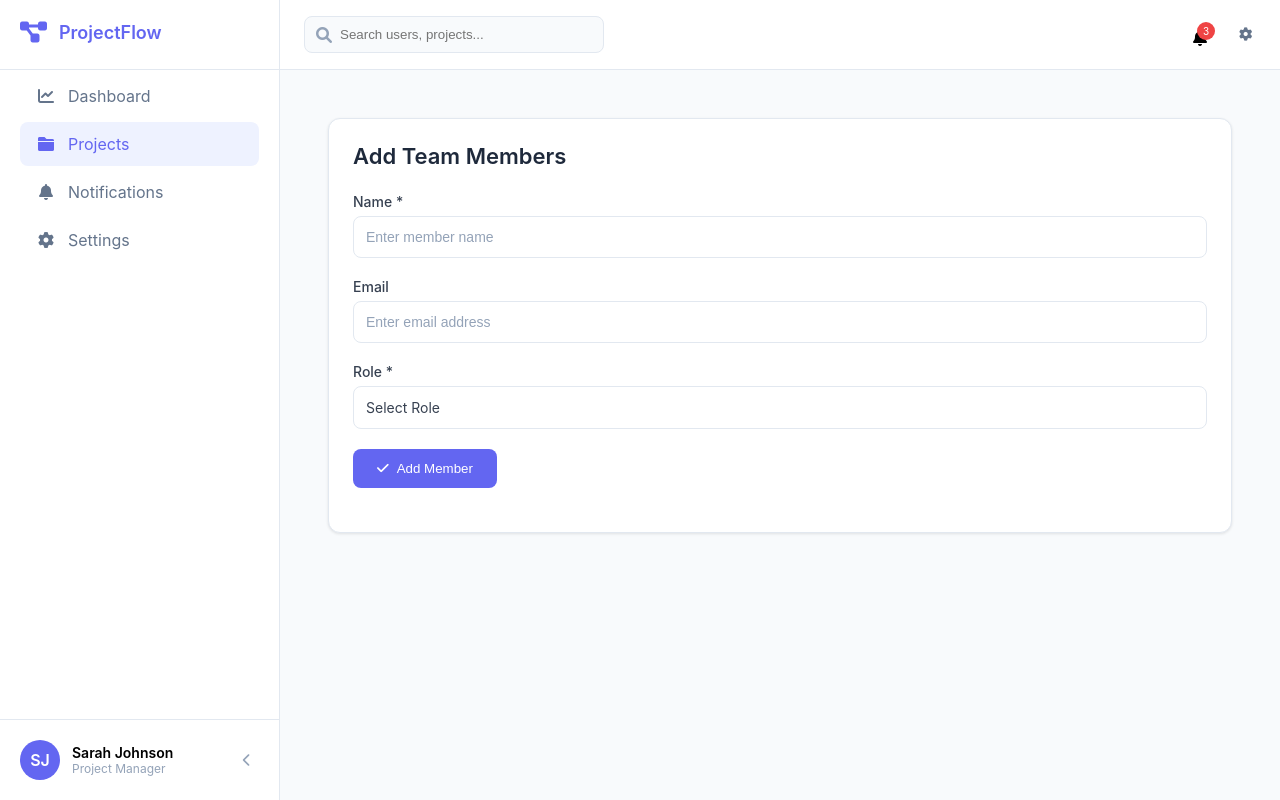
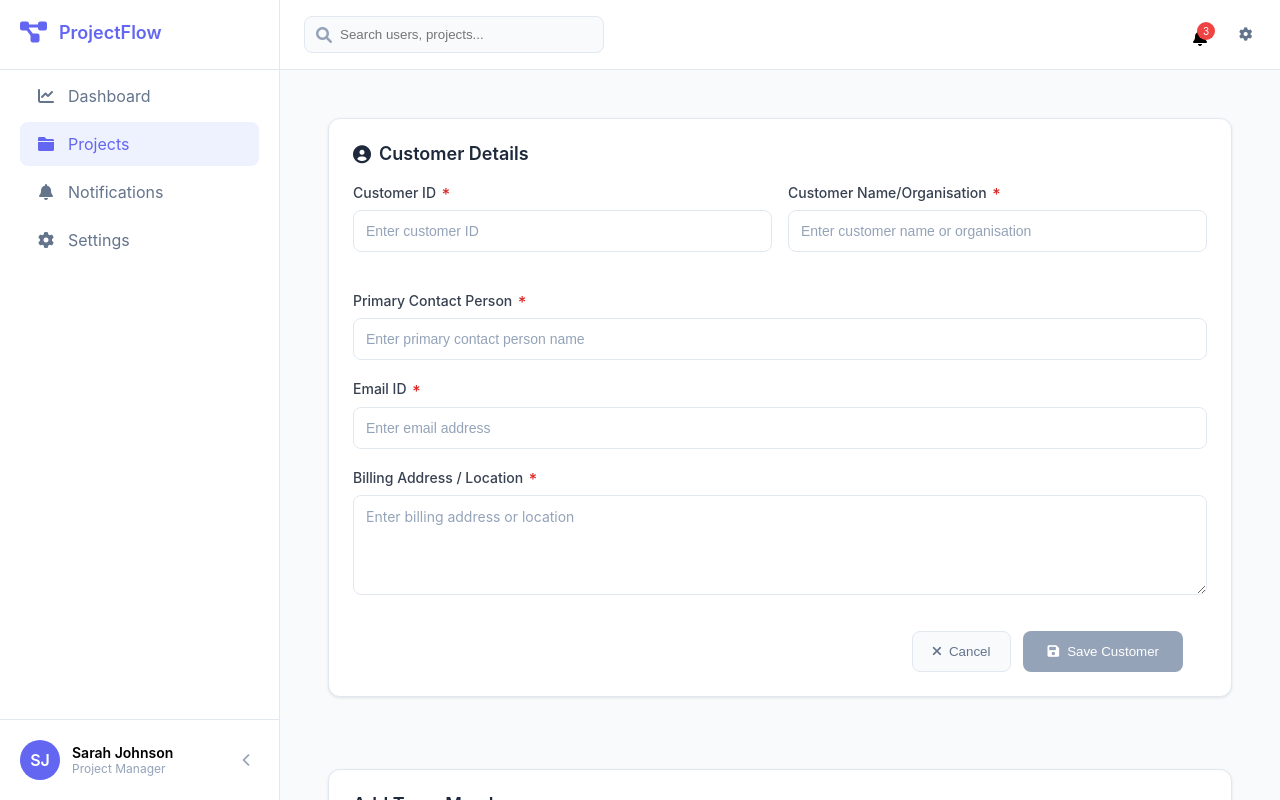
Before and after one commit to mohamednishanm/projectManagementAdminFrontEnd, an Angular app: page / in a window 1280 px wide. Shown: the top 800 px of the page. Built offline with nearby package versions, Linux system fonts and the light colour scheme.

Commit message:
cutomer add

```diff
--- a/src/app/add-team-members/add-team-members.css
+++ b/src/app/add-team-members/add-team-members.css
@@ -6,10 +6,10 @@
 }
 
 .page-title{
-    font-size: 22px;
+    font-size: 18px;
     font-weight: 600;
     color: #1e293b;
-    margin-bottom: 24px;
+    margin-bottom: 20px;
 }
 
 .form-section {
--- a/src/app/app.html
+++ b/src/app/app.html
@@ -3,6 +3,7 @@
     <div class="main-content">
         <app-header></app-header>
         <main class="content">
+            <app-customer></app-customer>
             <app-add-team-members></app-add-team-members>
             <router-outlet></router-outlet>
         </main>
--- a/src/app/app.routes.ts
+++ b/src/app/app.routes.ts
@@ -1,5 +1,4 @@
 
 import { Routes } from '@angular/router';
-import { Customer } from './customer/customer';
 
 export const routes: Routes = [];
--- a/src/app/app.ts
+++ b/src/app/app.ts
@@ -3,10 +3,11 @@ import { RouterOutlet } from '@angular/router';
 import { Header } from './header/header';
 import { Sidebar } from './sidebar/sidebar';
 import { AddTeamMembers } from './add-team-members/add-team-members';
+import { Customer } from './customer/customer';
 
 @Component({
   selector: 'app-root',
-  imports: [RouterOutlet, Header, Sidebar, AddTeamMembers],
+  imports: [RouterOutlet, Header, Sidebar, AddTeamMembers, Customer],
   templateUrl: './app.html',
   styleUrl: './app.css'
 })
--- a/src/app/customer/customer.html
+++ b/src/app/customer/customer.html
@@ -76,6 +76,18 @@
         ></textarea>
       </div>
     </form>
+
+    <!-- Form Actions -->
+    <div class="form-actions">
+      <button type="button" class="btn-secondary" (click)="onCancel()">
+        <i class="fas fa-times"></i>
+        Cancel
+      </button>
+      <button type="submit" class="btn-primary" (click)="onSubmit()" [disabled]="!customerForm.valid">
+        <i class="fas fa-save"></i>
+        Save Customer
+      </button>
+    </div>
   </div>
 
   <!-- Customer Details Display Section -->
@@ -116,16 +128,4 @@
       </div>
     </div>
   </div>
-
-  <!-- Form Actions -->
-  <div class="form-actions">
-    <button type="button" class="btn-secondary" (click)="onCancel()">
-      <i class="fas fa-times"></i>
-      Cancel
-    </button>
-    <button type="submit" class="btn-primary" (click)="onSubmit()" [disabled]="!customerForm.valid">
-      <i class="fas fa-save"></i>
-      Save Customer
-    </button>
-  </div>
 </div>
```
